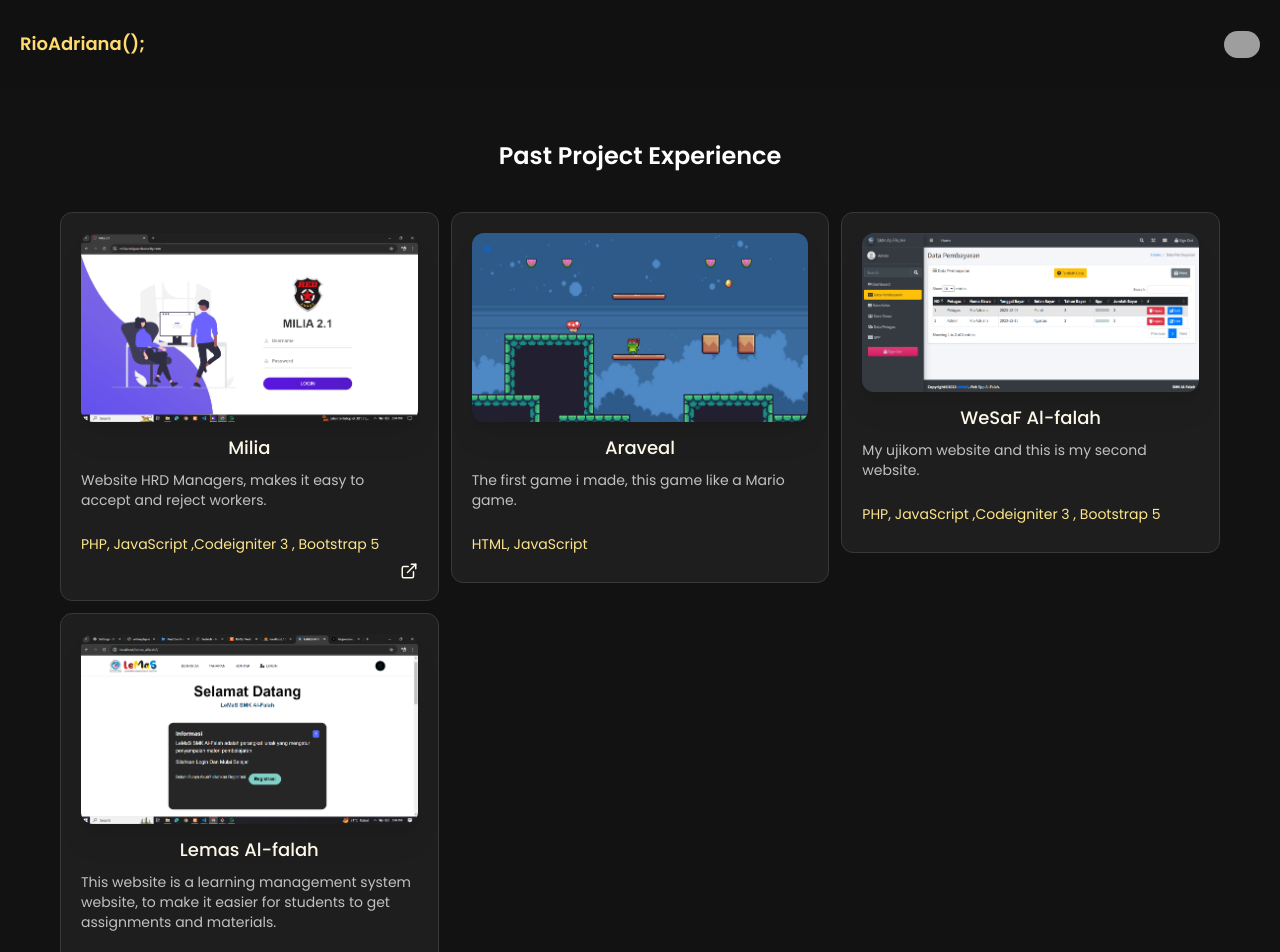
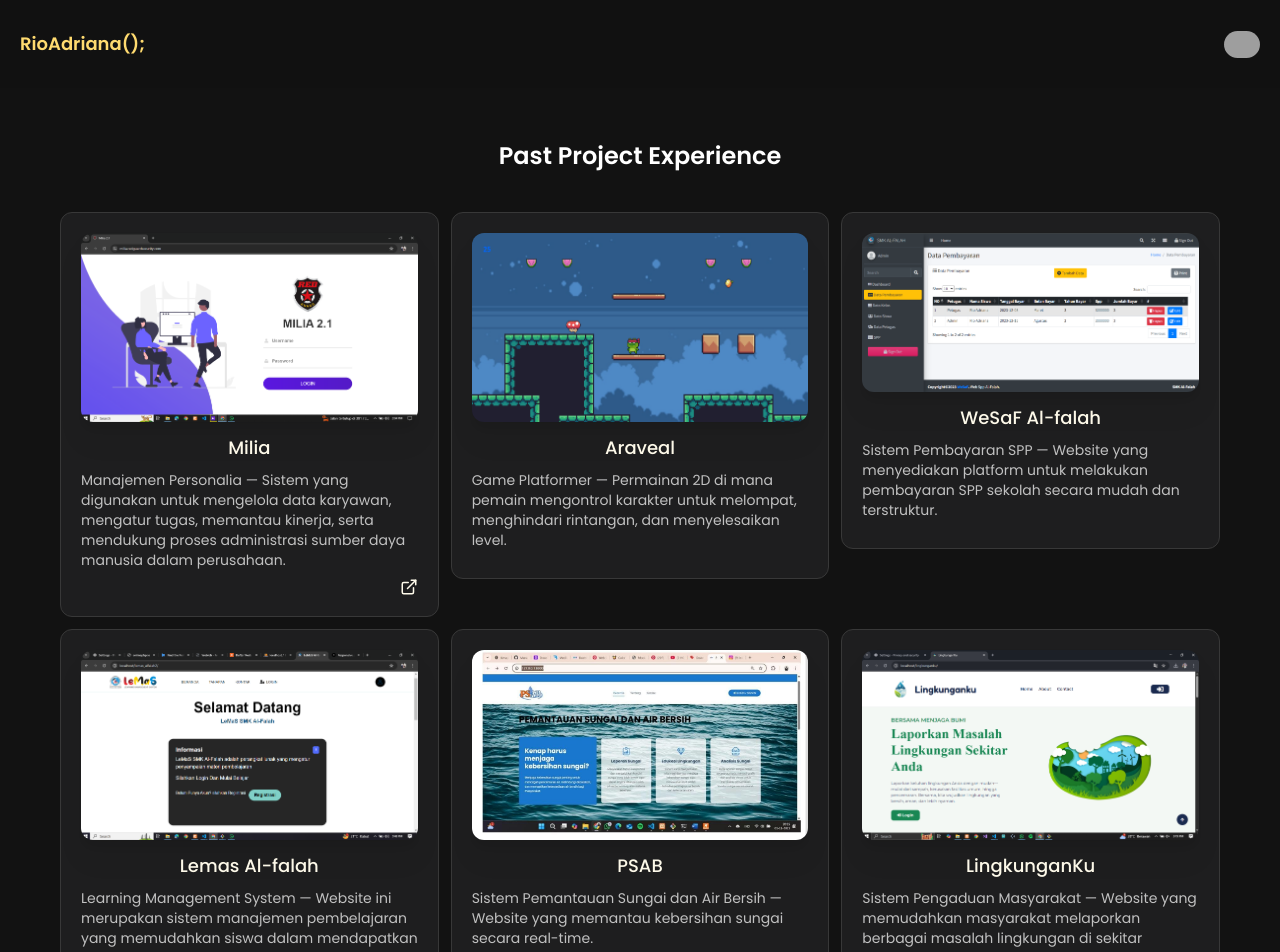
Before and after one commit to RioAdrna/Portofolio, a Vue app: page /portfolio in a window 1280 px wide. Shown: the top 952 px of the page. Built offline with nearby package versions, Linux system fonts and the light colour scheme; grey boxes are pictures that could not be loaded.

Commit message:
update portfolio

```diff
--- a/src/App.vue
+++ b/src/App.vue
@@ -9,7 +9,7 @@
           <span class="self-center text-lg text-[#ffdb70] font-semibold whitespace-nowrap fadein-bot hover:text-amber-100">RioAdriana();</span>
         </button>
         <div class="flex md:order-2 fadein-bot">
-          <a href="https://github.com/RioAdrna"><img class="w-9 rounded-full" src="http://encrypted-tbn0.gstatic.com/images?q=tbn:ANd9GcTa8FV8SCzjlNqk2yzFPetRZbY7j258d8-MuA&s" alt="github"></a>
+          <a href="https://github.com/RioAdrna"><img class="w-9 rounded-full" src="https://upload.wikimedia.org/wikipedia/commons/thumb/2/24/Github_logo_svg.svg/640px-Github_logo_svg.svg.png" alt="github"></a>
         </div>
         <div class="hidden md:flex justify-between items-center w-full md:w-auto md:order-1" id="mobile-menu-3">
           <ul class="flex-col md:flex-row flex md:space-x-8 mt-4 md:mt-0 md:text-sm md:font-medium">
--- a/src/views/AboutView.vue
+++ b/src/views/AboutView.vue
@@ -8,13 +8,13 @@ export default {
           id: 1,
           name: "HTML",
           imageUrl: "https://cdn-icons-png.flaticon.com/512/1051/1051277.png",
-          status: "Advance",
+          status: "Expert",
         },
         {
           id: 2,
           name: "CSS",
           imageUrl: "https://cdn-icons-png.flaticon.com/512/732/732190.png",
-          status: "Advance",
+          status: "Expert",
         },
         {
           id: 3,
@@ -30,55 +30,79 @@ export default {
             "https://upload.wikimedia.org/wikipedia/commons/thumb/6/6a/JavaScript-logo.png/768px-JavaScript-logo.png",
           status: "Advance",
         },
-        // {
-        //   id: 5,
-        //   name: 'Laravel',
-        //   imageUrl: 'https://cdn.worldvectorlogo.com/logos/laravel-2.svg',
-        //   status: 'Advance'
-        // },
+        {
+          id: 5,
+          name: 'Laravel',
+          imageUrl: 'https://cdn.worldvectorlogo.com/logos/laravel-2.svg',
+          status: 'Advance'
+        },
         {
           id: 6,
           name: "Codeigniter",
           imageUrl: "https://codeigniter.com/assets/icons/44521256.png",
-          status: "Intermediate",
+          status: "Expert",
         },
-        // {
-        //   id: 7,
-        //   name: 'VueJS',
-        //   imageUrl: 'https://cdn.iconscout.com/icon/free/png-256/free-vue-282497.png?f=webp',
-        //   status: 'Intermediate'
-        // },
-        // {
-        //   id: 8,
-        //   name: 'AlpineJS',
-        //   imageUrl: 'https://avatars.githubusercontent.com/u/59030169?s=200&v=4',
-        //   status: 'Beginner'
-        // },
-        // {
-        //   id: 9,
-        //   name: 'NodeJS',
-        //   imageUrl: 'https://cdn.iconscout.com/icon/free/png-256/free-node-js-1174925.png',
-        //   status: 'Beginner'
-        // },
-        // {
-        //   id: 10,
-        //   name: 'Tailwind',
-        //   imageUrl: 'https://upload.wikimedia.org/wikipedia/commons/d/d5/Tailwind_CSS_Logo.svg',
-        //   status: 'Advance'
-        // },
+        {
+          id: 7,
+          name: 'VueJS',
+          imageUrl: 'https://cdn.iconscout.com/icon/free/png-256/free-vue-282497.png?f=webp',
+          status: 'Beginner'
+        },
+        {
+          id: 8,
+          name: 'React',
+          imageUrl: 'https://upload.wikimedia.org/wikipedia/commons/a/a7/React-icon.svg',
+          status: 'Beginner'
+        },
+        {
+          id: 9,
+          name: 'NodeJS',
+          imageUrl: 'https://cdn.iconscout.com/icon/free/png-256/free-node-js-1174925.png',
+          status: 'Beginner'
+        },
+        {
+          id: 10,
+          name: 'Tailwind',
+          imageUrl: 'https://upload.wikimedia.org/wikipedia/commons/d/d5/Tailwind_CSS_Logo.svg',
+          status: 'Advance'
+        },
         {
           id: 11,
           name: "Bootstrap",
           imageUrl:
             "https://getbootstrap.com/docs/5.2/assets/brand/bootstrap-logo-shadow.png",
-          status: "Intermediate",
+          status: "Expert",
         },
-        // {
-        //   id: 12,
-        //   name: 'ReactJS',
-        //   imageUrl: 'https://cdn4.iconfinder.com/data/icons/logos-3/600/React.js_logo-512.png',
-        //   status: 'Beginner'
-        // }
+        {
+          id: 12,
+          name: 'Java',
+          imageUrl: 'https://www.vectorlogo.zone/logos/java/java-icon.svg',
+          status: 'Intermediate'
+        },
+        {
+          id: 13,
+          name: 'C++',
+          imageUrl: 'https://upload.wikimedia.org/wikipedia/commons/1/18/ISO_C%2B%2B_Logo.svg',
+          status: 'Intermediate'
+        },
+        {
+          id: 14,
+          name: 'C#',
+          imageUrl: 'https://upload.wikimedia.org/wikipedia/commons/b/bd/Logo_C_sharp.svg',
+          status: 'Beginner'
+        },
+        {
+          id: 15,
+          name: 'C',
+          imageUrl: 'https://upload.wikimedia.org/wikipedia/commons/1/18/C_Programming_Language.svg',
+          status: 'Intermediate'
+        },
+        {
+          id: 16,
+          name: 'Python',
+          imageUrl: 'https://upload.wikimedia.org/wikipedia/commons/c/c3/Python-logo-notext.svg',
+          status: 'Intermediate'
+        }
       ],
       tools: [
         {
@@ -144,18 +168,10 @@ export default {
   <!-- &nbsp; &nbsp; &nbsp; &nbsp; &nbsp; &nbsp; -->
         <div class="md:w-7/12">
           <p class="mb-3 md:mb-7 fadein-left fadeins-1">
-            &nbsp; &nbsp; &nbsp; Hi everyone! My name is Rio Adriana. I'm a web
-            developer from Bandung, West Java. I have 3 year of experience in
-            full stack web development. I really enjoy what I do right now, in my
-            opinion, creating programs is not just a job, but also an art that
-            has aesthetic value
+            &nbsp; &nbsp; &nbsp; Hai semuanya! Nama saya Rio Adriana. Saya seorang web developer dari Bandung, Jawa Barat. Saya memiliki pengalaman 3 tahun dalam pengembangan web full stack. Saya sangat menikmati pekerjaan saya saat ini, karena menurut saya membuat sebuah program bukan hanya sekadar pekerjaan, tetapi juga sebuah seni yang memiliki nilai estetika.
           </p>
           <p class="mb-3 fadein-left fadeins-2">
-            &nbsp; &nbsp; &nbsp; My job is to build your website to be
-            functional and user-friendly yet still attractive. In addition, I
-            provide a personal touch to your product and ensure that the website
-            catches attention and is easy to use. My goal is to convey your
-            message and identity in the most creative way.
+            &nbsp; &nbsp; &nbsp; Tugas saya adalah membangun website yang tidak hanya berfungsi dengan baik, tetapi juga mudah digunakan dan tetap menarik secara visual. Saya selalu memberikan sentuhan personal pada setiap proyek untuk memastikan website Anda tampil menonjol dan nyaman diakses. Tujuan saya adalah menyampaikan pesan dan identitas Anda dengan cara yang kreatif dan efektif.
             <!-- If you are interested in hiring me,
             please contact the listed contact. -->
           </p>
--- a/src/views/PortfolioView.vue
+++ b/src/views/PortfolioView.vue
@@ -9,8 +9,8 @@ export default {
           name: "Milia",
           imageUrl: "milia",
           status:
-            "Website HRD Managers, makes it easy to accept and reject workers.",
-          tech: "PHP, JavaScript ,Codeigniter 3 , Bootstrap 5",
+            "Manajemen Personalia — Sistem yang digunakan untuk mengelola data karyawan, mengatur tugas, memantau kinerja, serta mendukung proses administrasi sumber daya manusia dalam perusahaan.",
+          // tech: "PHP, JavaScript ,Codeigniter 3 , Bootstrap 5",
           github: "null",
           demo: "https://milia.redguardsecurity.com/",
         },
@@ -18,8 +18,8 @@ export default {
           id: 2,
           name: "Araveal",
           imageUrl: "game",
-          status: "The first game i made, this game like a Mario game.",
-          tech: "HTML, JavaScript",
+          status: "Game Platformer — Permainan 2D di mana pemain mengontrol karakter untuk melompat, menghindari rintangan, dan menyelesaikan level.",
+          // tech: "HTML, JavaScript",
           github: "null",
           demo: "null",
         },
@@ -27,8 +27,8 @@ export default {
           id: 3,
           name: "WeSaF Al-falah",
           imageUrl: "spp",
-          status: "My ujikom website and this is my second website.",
-          tech: "PHP, JavaScript ,Codeigniter 3 , Bootstrap 5",
+          status: "Sistem Pembayaran SPP — Website yang menyediakan platform untuk melakukan pembayaran SPP sekolah secara mudah dan terstruktur.",
+          // tech: "PHP, JavaScript ,Codeigniter 3 , Bootstrap 5",
           github: "null",
           demo: "null",
         },
@@ -37,21 +37,30 @@ export default {
           name: "Lemas Al-falah",
           imageUrl: "lms",
           status:
-            "This website is a learning management system website, to make it easier for students to get assignments and materials.",
-          tech: "PHP, JavaScript ,Codeigniter 3 , Bootstrap 5",
+            "Learning Management System — Website ini merupakan sistem manajemen pembelajaran yang memudahkan siswa dalam mendapatkan tugas dan materi pembelajaran.",
+          // tech: "PHP, JavaScript ,Codeigniter 3 , Bootstrap 5",
           github: "null",
           demo: "null",
         },
 
-        // {
-        //   id: 5,
-        //   name: 'SP2SE',
-        //   imageUrl: 'sp2se',
-        //   status: 'Sistem Percepatan Pelayanan Surat Elektronik, A web application to manage letters in the village.',
-        //   tech: 'Codeigniter 3, Bootstrap',
-        //   github: 'null',
-        //   demo: 'null'
-        // }
+        {
+          id: 5,
+          name: 'PSAB',
+          imageUrl: 'psab',
+          status: 'Sistem Pemantauan Sungai dan Air Bersih — Website yang memantau kebersihan sungai secara real-time.',
+          // tech: 'Codeigniter 3, Bootstrap',
+          github: 'null',
+          demo: 'null'
+        },
+        {
+          id: 6,
+          name: 'LingkunganKu',
+          imageUrl: 'lingkunganku',
+          status: 'Sistem Pengaduan Masyarakat — Website yang memudahkan masyarakat melaporkan berbagai masalah lingkungan di sekitar mereka.',
+          // tech: 'Codeigniter 3, Bootstrap',
+          github: 'null',
+          demo: 'null'
+        },
       ],
     };
   },
@@ -100,11 +109,11 @@ export default {
                   >
                     {{ item.status }}
                   </div>
-                  <div
+                  <!-- <div
                     class="w-full mt-4 text-normal text-sm text-left text-amber-200"
                   >
                     {{ item.tech }}
-                  </div>
+                  </div> -->
                   <div class="w-full flex justify-end">
                     <div
                       class="flex cursor-pointer items-end gap-2 text-primary"
```
Also changed, not shown: public/img/portfolio-lingkunganku.png (added), public/img/portfolio-psab.png (added).
